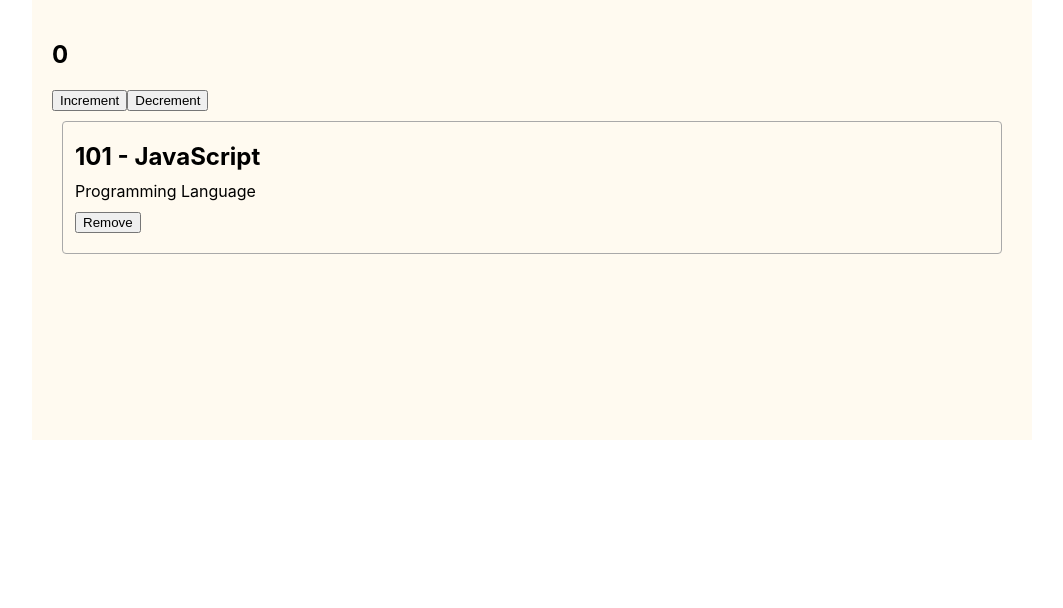
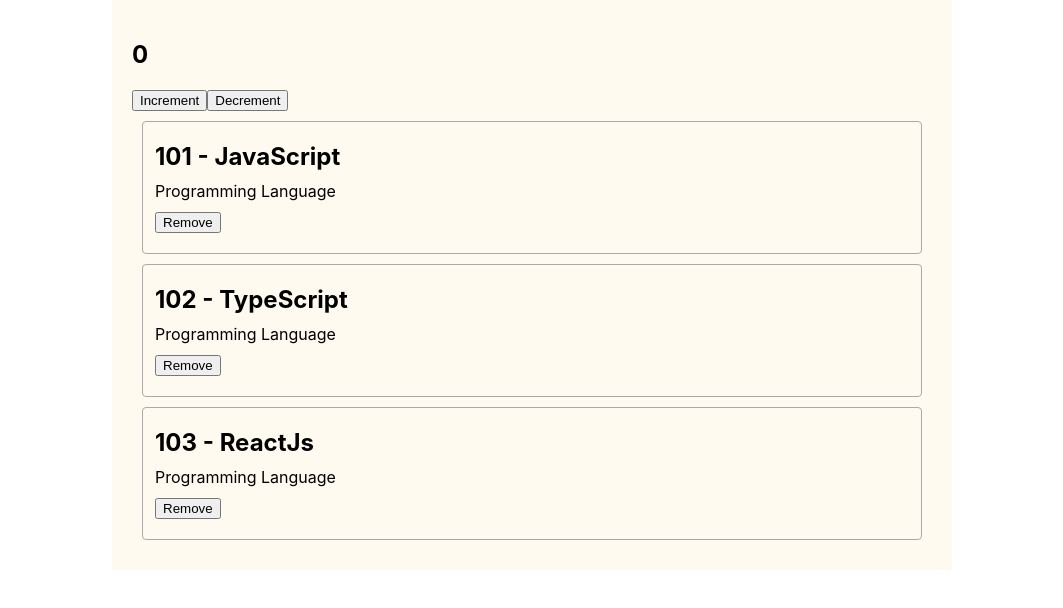
Before and after one commit to ArMikael/react-2023, a React (Create React App) app: page / in a window 1280 px wide. Shown: the top 608 px of the page, without its empty margins (108-1171 px from the left). Built offline with nearby package versions, Linux system fonts and the light colour scheme.

Commit message:
feat(post list): Created PostList component. Changed props approach.

```diff
--- a/src/App.js
+++ b/src/App.js
@@ -1,12 +1,19 @@
 import Counter from "./components/Counter";
 import '../src/styles/App.scss';
-import PostItem from "./components/PostItem";
+import { useState } from "react";
+import PostList from "./components/PostList";
 
 function App() {
+    const [ posts ] = useState([
+        { id: 101, title: 'JavaScript', body: 'Programming Language' },
+        { id: 102, title: 'TypeScript', body: 'Programming Language' },
+        { id: 103, title: 'ReactJs', body: 'Programming Language' },
+    ]);
+
   return (
     <div className="app">
-      <Counter></Counter>
-      <PostItem post={{ id: 101, title: 'JavaScript', body: 'Programming Language' } }></PostItem>
+        <Counter></Counter>
+        <PostList posts={posts}></PostList>
     </div>
   );
 }
--- a/src/components/PostItem.jsx
+++ b/src/components/PostItem.jsx
@@ -1,14 +1,14 @@
 import React from 'react';
 
-const PostItem = (props) => {
+const PostItem = ({ post }) => {
     return (
         <div className='post-item'>
             <div className='post-item__content'>
                 <h2 className='post-item__title'>
-                    { props.post.id } - { props.post.title }
+                    { post.id } - { post.title }
                 </h2>
                 <p className="post-item__description">
-                    { props.post.body }
+                    { post.body }
                 </p>
             </div>
             <div className="post-item__buttons-container">
--- /dev/null
+++ b/src/components/PostList.jsx
@@ -0,0 +1,14 @@
+import React from 'react';
+import PostItem from "./PostItem";
+
+const PostList = ({ posts }) => {
+    return (
+        <div className='post-list'>
+            {posts?.map((post) =>
+                <PostItem post={post} key={post.id}></PostItem>
+            )}
+        </div>
+    )
+};
+
+export default PostList;
--- a/src/styles/App.scss
+++ b/src/styles/App.scss
@@ -1,5 +1,5 @@
 .app {
-  width: 960px;
+  width: 800px;
   min-height: 400px;
   margin: auto;
   padding: 20px;
```
